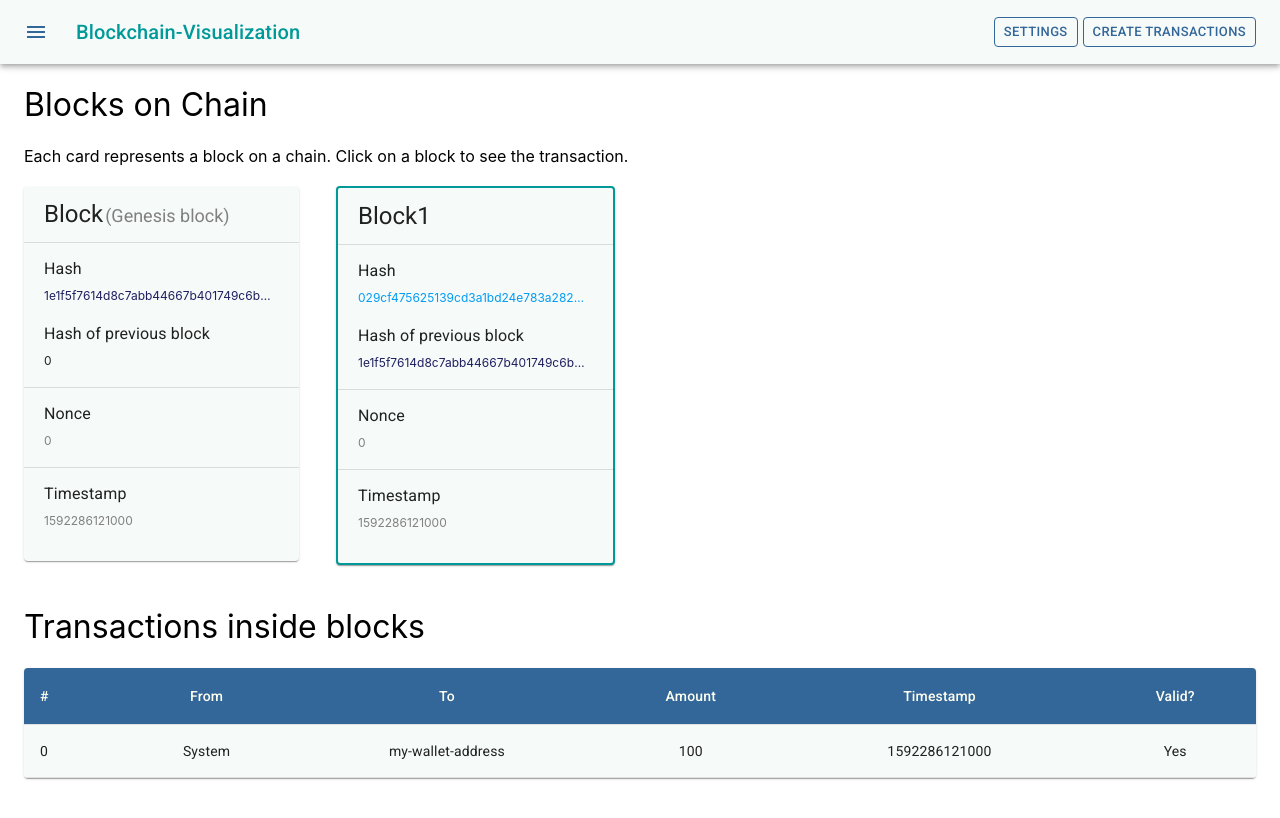
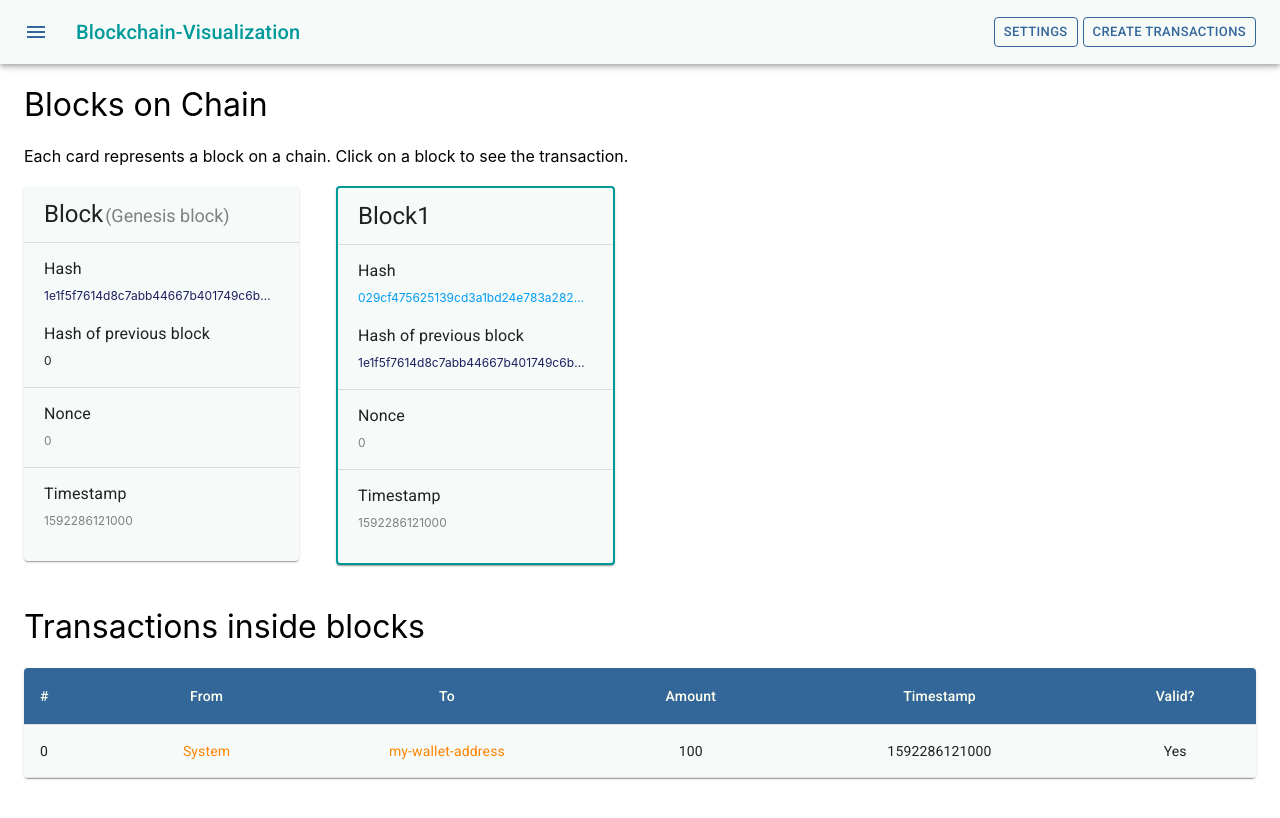
Before and after one commit to AasthaPanta/visualize-blockchain, a React (Create React App) app: page / in a window 1280 px wide. Both pictures are taken after a click on the element 473 px from the left and 373 px from the top of the page. Built offline with nearby package versions, Linux system fonts and the light colour scheme.

Commit message:
added wallet details popup

```diff
--- a/src/components/TxDetailsTable/TxDetailsTable.js
+++ b/src/components/TxDetailsTable/TxDetailsTable.js
@@ -1,4 +1,4 @@
-import React from 'react';
+import React, {Fragment, useState} from 'react';
 
 // Importing from Material-UI
 import Paper from '@material-ui/core/Paper';
@@ -10,6 +10,9 @@ import TableHead from '@material-ui/core/TableHead';
 import TableRow from '@material-ui/core/TableRow';
 
 import { colors } from '../../assets/styles/ColorPalette';
+import WalletInfo from '../WalletInfo';
+import BlockchainService from '../../services/blockchainService';
+
 
 const styles = {
     tableContainer:{
@@ -25,11 +28,29 @@ const styles = {
         whiteSpace: 'nowrap',
         overflow: 'hidden',
         textOverflow: 'ellipsis'
+    },
+    addressCell:{
+        maxWidth: '100px',
+        cursor: 'pointer',
+        color:colors.highlight
     }
 }
 
 const TxDetailsTable = ({txndata}) => {
+    const [open, setOpen] = useState(false);
+    const [address, setAddress] = useState('');
+
+    const handleClose = () => {
+        setOpen(false);
+    };
+
+    const showWalletDetails = (e) => {
+        console.log(e.target.textContent);
+        setAddress(e.target.textContent);
+        setOpen(true)
+    }
     return(
+        <Fragment>
             <TableContainer component={Paper} style={styles.tableContainer}>
                 <Table  aria-label="customized table">
                     <TableHead style={styles.tableHead}>
@@ -46,8 +67,8 @@ const TxDetailsTable = ({txndata}) => {
                         {txndata.map((item, idx) => (
                             <TableRow key={idx+ item.timestamp} style={idx % 2 === 0 ? {background: colors.background}:{background: colors.primarylight}}>
                                 <TableCell>{idx}</TableCell>
-                            <TableCell style={{maxWidth: '100px'}}  align="center" ><div style={styles.addressBody}>{item.fromAddress === null ? 'System':item.fromAddress}</div></TableCell>
-                            <TableCell style={{maxWidth: '100px'}} align="center"><div style={styles.addressBody}>{item.toAddress}</div></TableCell>
+                                <TableCell onClick={showWalletDetails} style={styles.addressCell}  align="center" ><div style={styles.addressBody}>{item.fromAddress === null ? 'System':item.fromAddress}</div></TableCell>
+                                <TableCell onClick={showWalletDetails}style={styles.addressCell} align="center"><div style={styles.addressBody}>{item.toAddress}</div></TableCell>
                                 <TableCell align="center">{item.amount}</TableCell>
                                 <TableCell align="center">{item.timestamp}</TableCell>
                                 <TableCell align="center">Yes</TableCell>
@@ -56,6 +77,11 @@ const TxDetailsTable = ({txndata}) => {
                     </TableBody>
                 </Table>
             </TableContainer>
+            {   address &&
+                <WalletInfo open={open} handleClose={handleClose} address={address} />
+            }
+        </Fragment>
+
     );
 }
 
--- /dev/null
+++ b/src/components/WalletInfo/WalletInfo.js
@@ -0,0 +1,40 @@
+import React from 'react';
+
+// Importing components from Material-UI
+import Button from '@material-ui/core/Button';
+import Dialog from '@material-ui/core/Dialog';
+import DialogActions from '@material-ui/core/DialogActions';
+import DialogContent from '@material-ui/core/DialogContent';
+
+import DialogTitle from '@material-ui/core/DialogTitle';
+
+
+
+import {colors} from '../../assets/styles/ColorPalette';
+
+
+
+const WalletInfo = ({open, handleClose, address}) => {
+    console.log('Address', address);
+
+    return(
+        <Dialog
+        open={open}
+        onClose={handleClose}
+        aria-labelledby="alert-dialog-title"
+        aria-describedby="alert-dialog-description"
+      >
+        <DialogTitle id="alert-dialog-title">{"Your Wallet Details"}</DialogTitle>
+        <DialogContent>
+          <p>Balance: </p>
+        </DialogContent>
+        <DialogActions>
+          <Button onClick={handleClose} style={{color: colors.error}} autoFocus>
+            Close
+          </Button>
+        </DialogActions>
+      </Dialog>
+    )
+}
+
+export default WalletInfo;
--- /dev/null
+++ b/src/components/WalletInfo/index.js
@@ -0,0 +1 @@
+export {default} from './WalletInfo';
--- a/src/services/blockchain.js
+++ b/src/services/blockchain.js
@@ -194,6 +194,7 @@ class Blockchain{
      */
     getBalanceOfAddress(address){
         let balance = 0;
+        console.log('Chain', this.chain);
         for (const block of this.chain){
             for(const trans of block.transactions){
                 if(trans.fromAddress === address){
@@ -207,6 +208,26 @@ class Blockchain{
         }
 
         return balance;
+    }
+
+    /**
+     * Returns a list of all transactions that happened
+     * to and from the given wallet address.
+     * @param {string} address
+     * @returns {Transaction[]}
+     */
+
+    getAllTransactionsForWallet(address){
+        const txs = [];
+        for (const block of this.chain) {
+            for (const tx of block.transactions) {
+              if (tx.fromAddress === address || tx.toAddress === address) {
+                txs.push(tx);
+              }
+            }
+        }
+
+        return txs;
     }
 
     /**
--- a/src/services/blockchainService.js
+++ b/src/services/blockchainService.js
@@ -42,4 +42,8 @@ export default class BlockchainService{
     minePendingTransactions(){
         this.blockchainInstance.minePendingTransactions(this.walletKeys[0].publicKey)
     }
+
+    getBalanceOfAddress(address){
+        return this.blockchainInstance.getBalanceOfAddress(address);
+    }
 }
```
Lines whose indentation alone changed are shown as unchanged.
